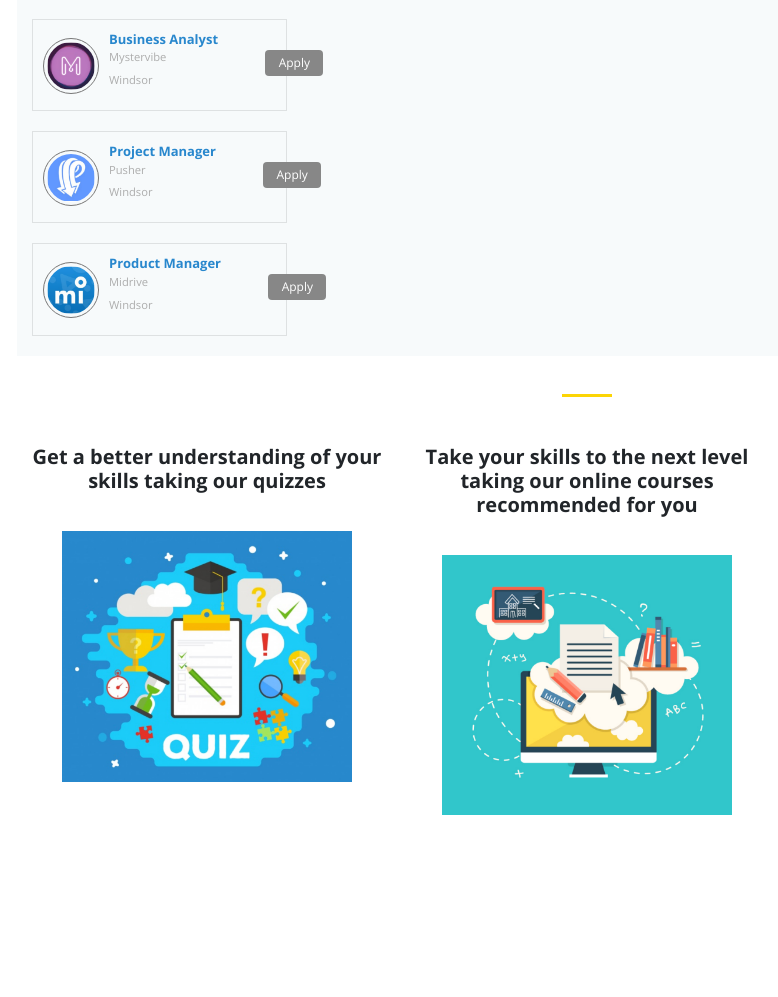
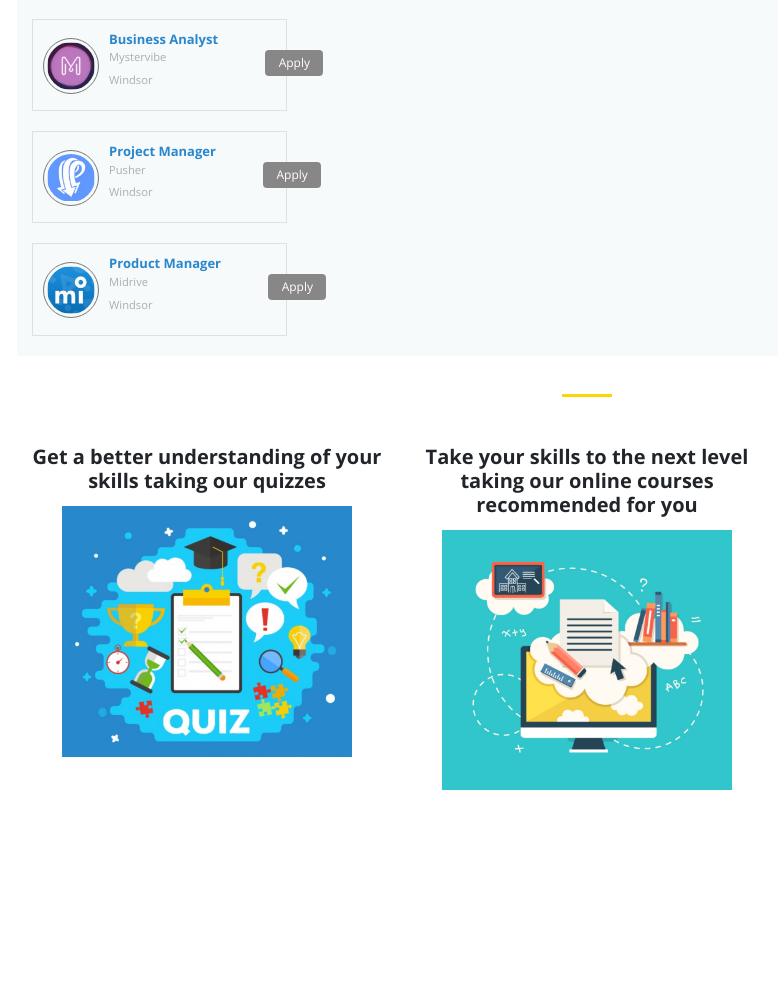
Before and after one commit to TheHackerGames/hacker-games, an ASP.NET MVC app: page /Activities in a window 1280 px wide. Shown: the part 422-1419 px from the top of the page, without its empty margins (53-831 px from the left). After the commit the page ends 1212 px from the top, so only its background shows below. Run offline with ASP.NET Core 8 and stand-ins for ASP.NET MVC 5, Linux system fonts and the light colour scheme; the project's own start-up code is not run, and a stand-in starts its controllers and pages; some libraries are stand-ins or nearby versions.

Commit message:
add styles for imageries

```diff
--- a/EXServiceHub/EXServiceHub/Views/Activities/Index.cshtml
+++ b/EXServiceHub/EXServiceHub/Views/Activities/Index.cshtml
@@ -30,10 +30,15 @@
     <!-- Custom styles for this template -->
     <link href="/content/css/creative.css" rel="stylesheet">
 <style>
-    .testimonial-writer-designation, .testimonial-writer-company {
-        font-size: 70% !important;
-        font-weight: normal !important;
+    .img-responsive {
+        width: 100%;
+        padding: 30px;
+        padding-top: 5px !important;
     }
+     .testimonial-writer-designation, .testimonial-writer-company {
+         font-size: 70% !important;
+         font-weight: normal !important;
+     }
     .testimonial-writer-namee {
         font-size: 14px;
         font-weight: bold;
```
